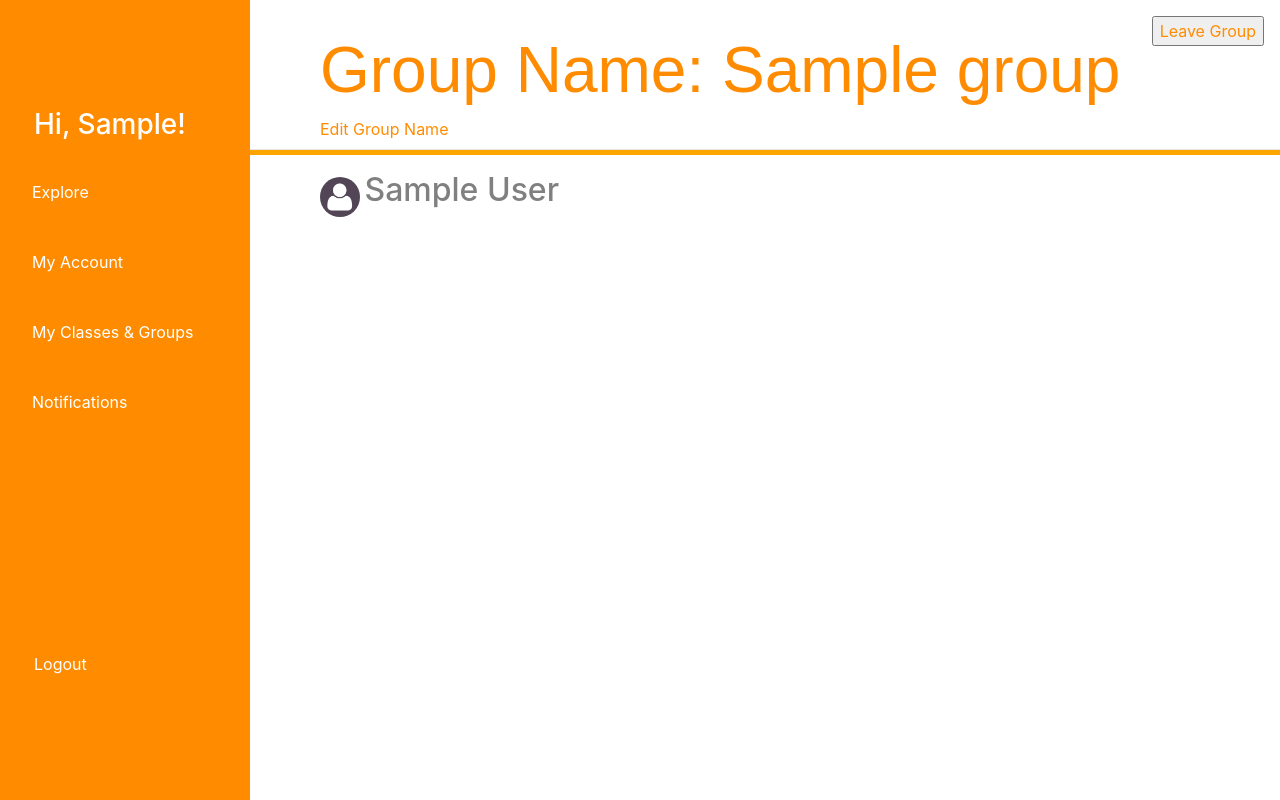
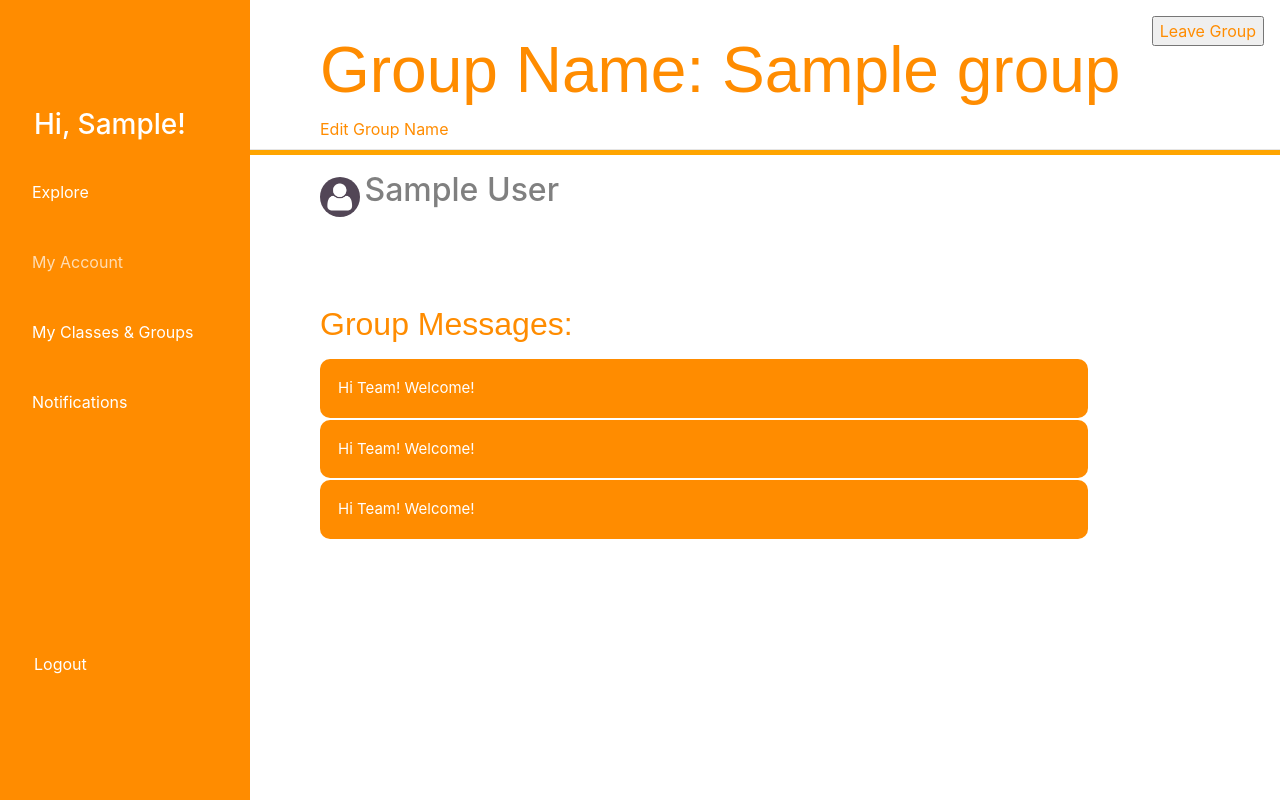
Before and after one commit to beyoglubora/Squad, a Django app: page /groups/1 in a window 1280 px wide. Run offline with Django 3.2, Linux system fonts and the light colour scheme; a user stored in the database is signed in; tables that the repository leaves empty hold one stand-in row (values such as "Sample post"); data that the repository does not hold is empty; some libraries are stand-ins or nearby versions; some web fonts are replaced.

Commit message:
Added message portion.

```diff
--- a/templates/class_details.html
+++ b/templates/class_details.html
@@ -53,7 +53,7 @@
                 <h1 style="color: darkorange; margin-left: 4em">Active Groups</h1>
                 <div>
                     {% for group_id, group_name in groups.items %}
-                        <div style="margin-left: 3em; width: 30em; border-radius: 25px; background-color: white; border:1px solid darkorange;">
+                        <div style="word-wrap: break-word;margin-left: 3em; width: 80%; border-radius: 25px; background-color: white; border:1px solid darkorange;">
                             <h2><a style="margin-left: 1em; color: gray;" href="/groups/{{ group_id }}">{{ group_name }}</a></h2>
                         </div>
                     {% endfor %}
--- a/templates/group_detail.html
+++ b/templates/group_detail.html
@@ -3,6 +3,47 @@
 {% extends 'base.html' %}
 
 {% block content %}
+    <style>
+        .msg-subject {
+            width: 80%;
+            background-color: darkorange;
+            word-wrap: break-word;
+            border-radius: 10px;
+            padding: 10px;
+            resize: none;
+            outline: none;
+            margin-bottom: 2px;
+        }
+
+        .collapsible {
+            color: white;
+            cursor: pointer;
+            padding: 18px;
+            width: 80%;
+            text-align: left;
+            outline: none;
+            font-size: 15px;
+            border:none;
+        }
+
+        .content {
+            margin-bottom: 10px;
+            padding: 0 18px;
+            display: none;
+            overflow: hidden;
+            background-color: #f1f1f1;
+        }
+
+        .active, .collapsible:hover {
+            opacity: .7;
+        }
+
+        .collapsible:focus {
+            outline: none;
+}
+
+    </style>
+
     {% include 'navbar.html' %}
     <div style="height:100pt; margin-left:20em">
         <h1 style="color: darkorange; font-family: sans-serif; font-size: 4em; display:inline-block; margin-top: 0.5em">Group Name: {{ group_name }}</h1>
@@ -26,9 +67,28 @@
         {% endfor %}
     </div>
 
-{#    <hr style="border-bottom: 5px solid orange; margin-bottom: 0;">#}
-{##}
-{#    <div id="post-message-area"></div>#}
+    {#    source: https://www.w3schools.com/howto/tryit.asp?filename=tryhow_js_collapsible#}
+    <div id="message-area" style="margin-left:20em">
+        <h1 style="color: darkorange; font-family: sans-serif; font-size: 2em; display:inline-block; margin-top: 0.5em; margin-bottom: 0.5em">Group Messages:</h1>
+{#        <h1 class="msg-subject" style=" width: 10em; background-color: orange; color: darkblue; font-family: sans-serif; font-size: 20px;">Group Messages</h1>#}
+
+        <button type="button" class="collapsible msg-subject">Hi Team! Welcome!</button>
+        <div class="content msg-subject">
+          <p>The body of this message.</p>
+        </div>
+
+        <button type="button" class="collapsible msg-subject">Hi Team! Welcome!</button>
+        <div class="content msg-subject">
+          <p>The body of this message.</p>
+        </div>
+
+        <button type="button" class="collapsible msg-subject">Hi Team! Welcome!</button>
+        <div class="content msg-subject">
+          <p>The body of this message.</p>
+        </div>
+
+    </div>
+
 
 
     <div>
@@ -48,4 +108,25 @@
         {% endif %}
     </div>
 
+    <script>
+         function hi() {
+             alert("pressend");
+         }
+
+         var coll = document.getElementsByClassName("collapsible");
+         var i;
+
+         for (i = 0; i < coll.length; i++) {
+              coll[i].addEventListener("click", function() {
+                this.classList.toggle("active");
+                var content = this.nextElementSibling;
+                if (content.style.display === "block") {
+                  content.style.display = "none";
+                } else {
+                  content.style.display = "block";
+                }
+              });
+}
+    </script>
+
 {% endblock %}
```
